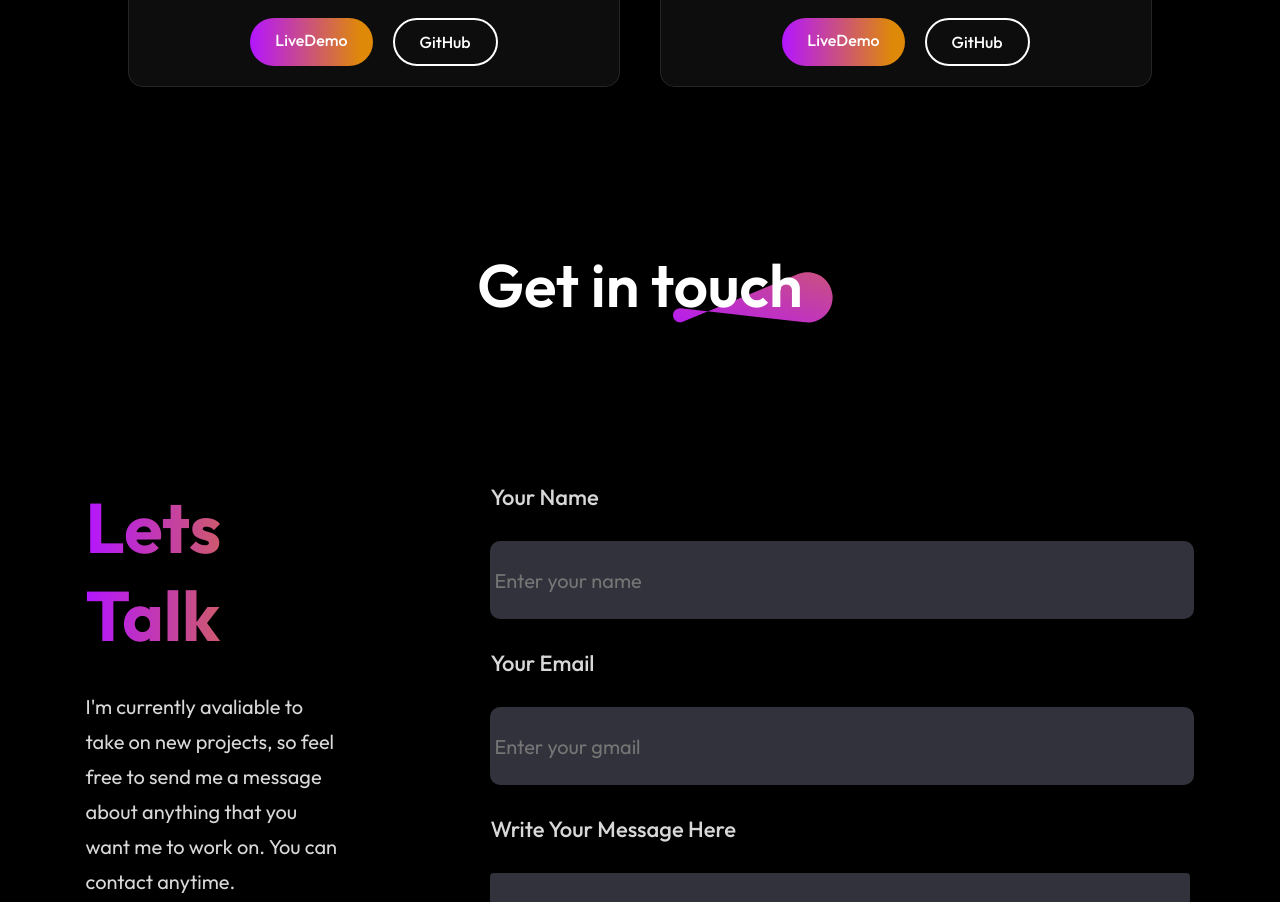
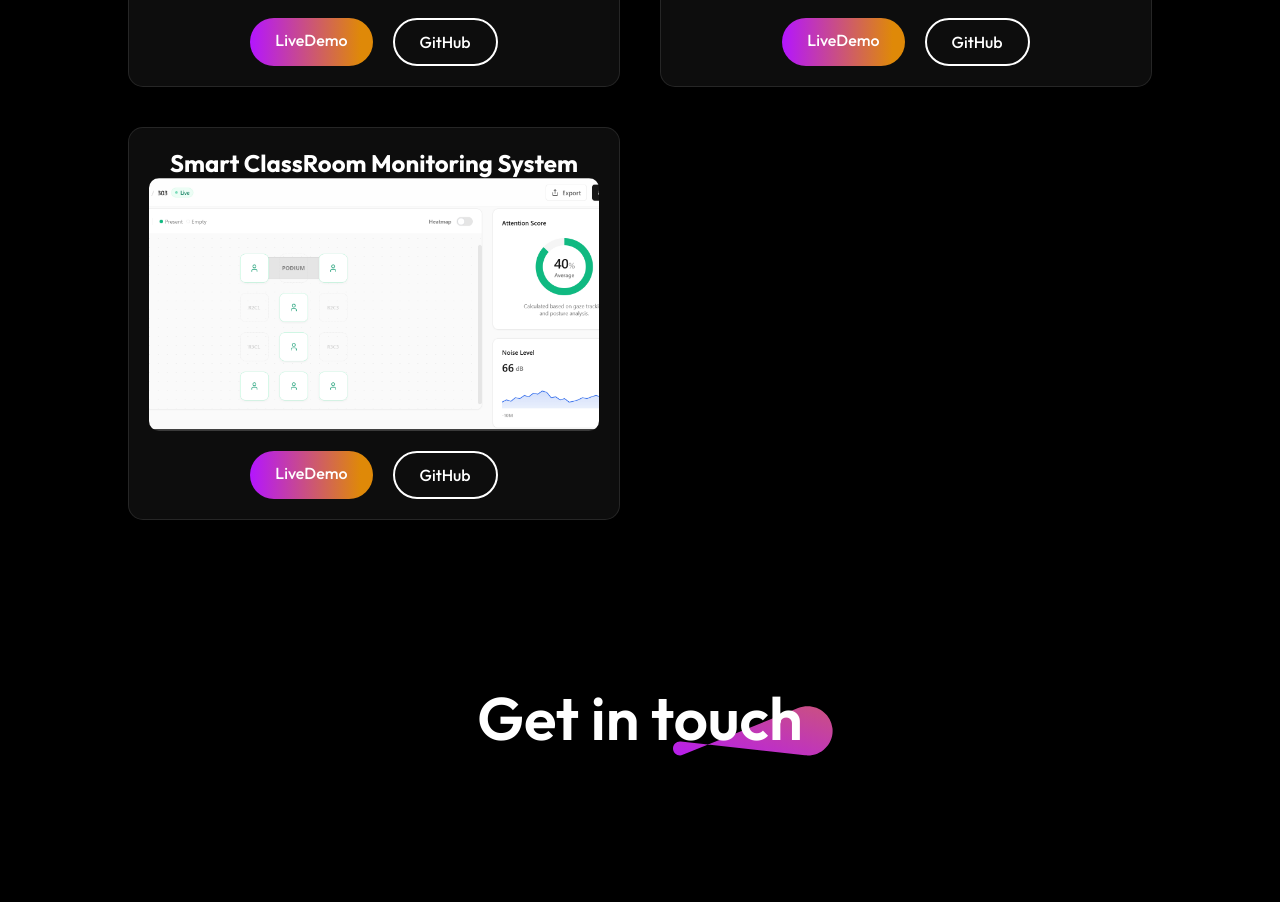
Before and after one commit to SURAJ-PARMAR2005/Portfolio_react, a React (Vite) app: page / in a window 1280 px wide. Shown: the part 2140-3042 px from the top of the page. Built offline with nearby package versions, Linux system fonts and the light colour scheme.

Commit message:
add a smart class room project

```diff
--- a/src/assets/assets.js
+++ b/src/assets/assets.js
@@ -4,6 +4,7 @@
 import about_profile from "./about_profile.jpg";
 import project1 from "./project1.png";
 import project2 from "./project2.png";
+import project3 from "./Project3.png";
 import mail_icon from './mail_icon.svg';
 import call_icon from "./call_icon.svg";
 import location_icon from './location_icon.svg'
@@ -28,5 +29,5 @@
     resume,
     menu_close,
     menu_open,
-
+    project3
 };
--- a/src/components/Projects/Projects.jsx
+++ b/src/components/Projects/Projects.jsx
@@ -25,6 +25,14 @@
                     <a href="https://github.com/SURAJ-PARMAR2005/Hack_LLM2" className="github" onMouseEnter={() => cursorEnter("See Code")} onMouseLeave={cursorLeave}   >GitHub</a>
                 </div>
             </div>
+            <div className="project">
+                <h2>Smart ClassRoom Monitoring System</h2>
+                <img src={assets.project3} alt="" />
+                <div className="ancher-links">
+                    <a href="https://smart-classroom-k973.onrender.com/" className="Live-Demo"  onMouseEnter={() => cursorEnter("Watch Demo")} onMouseLeave={cursorLeave}   >LiveDemo</a>
+                    <a href="https://github.com/SURAJ-PARMAR2005/Smart_ClassRoom" className="github" onMouseEnter={() => cursorEnter("See Code")} onMouseLeave={cursorLeave}   >GitHub</a>
+                </div>
+            </div>
 
         </div>
 
```
Also changed, not shown: src/assets/Project3.png (added).
